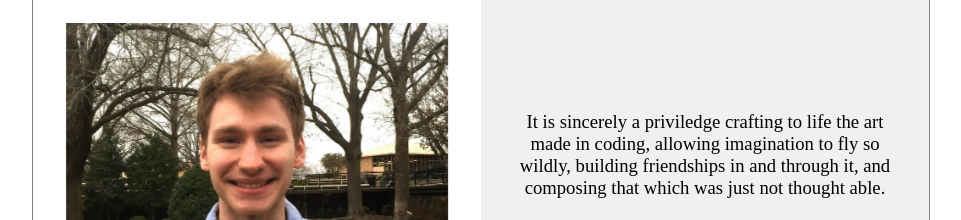
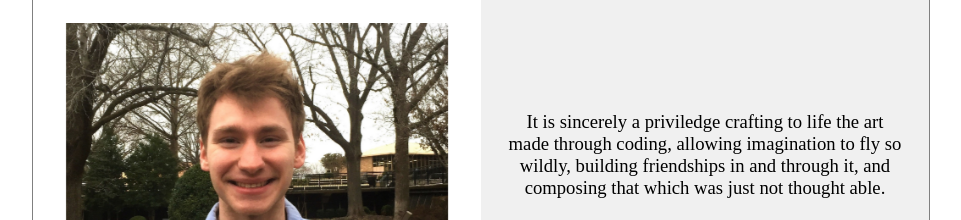
Before and after one commit to paulmeddaugh/Portfolio, a plain HTML site: page index.html in a window 1280 px wide. Shown: the part 1022-1242 px from the top of the page, without its empty margins (159-1120 px from the left). Drawn offline with Linux system fonts and the light colour scheme.

Commit message:
Edited bioContent

```diff
--- a/index.html
+++ b/index.html
@@ -83,7 +83,7 @@
                 <div class="bioContent">
                     <div>
                     <p>
-                        It is sincerely a priviledge crafting to life the art made in coding,
+                        It is sincerely a priviledge crafting to life the art made through coding,
                         allowing imagination to fly so wildly, building friendships
                         in and through it, and composing that which was just not thought able.
                     </p>
```
